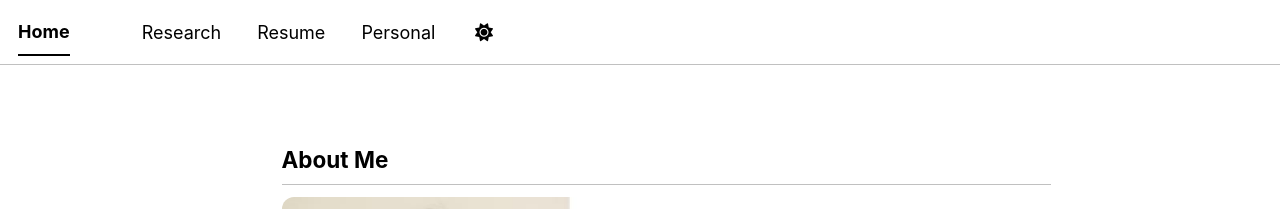
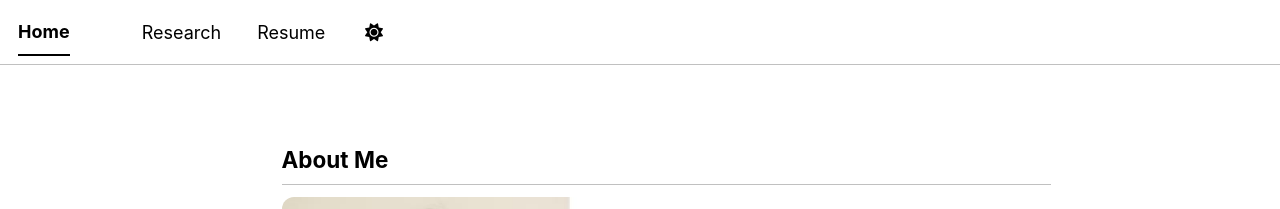
Before and after one commit to randyhongg/randyhongg.github.io, a Jekyll site: the page built from _pages/about.md, in a window 1280 px wide. Shown: the top 209 px of the page. Built offline with Jekyll 4.4.1, drawn with Linux system fonts in a browser that asks for light colours; a style sheet for code colours, icons or effects is not loaded.

Commit message:
Update navigation.yml

```diff
--- a/_data/navigation.yml
+++ b/_data/navigation.yml
@@ -14,8 +14,5 @@ main:
   - title: "Resume"
     url: /resume/
 
-  - title: "Personal"
-    url: /personal/
-
   # - title: "CV"
   #   url: /cv-json/
```
